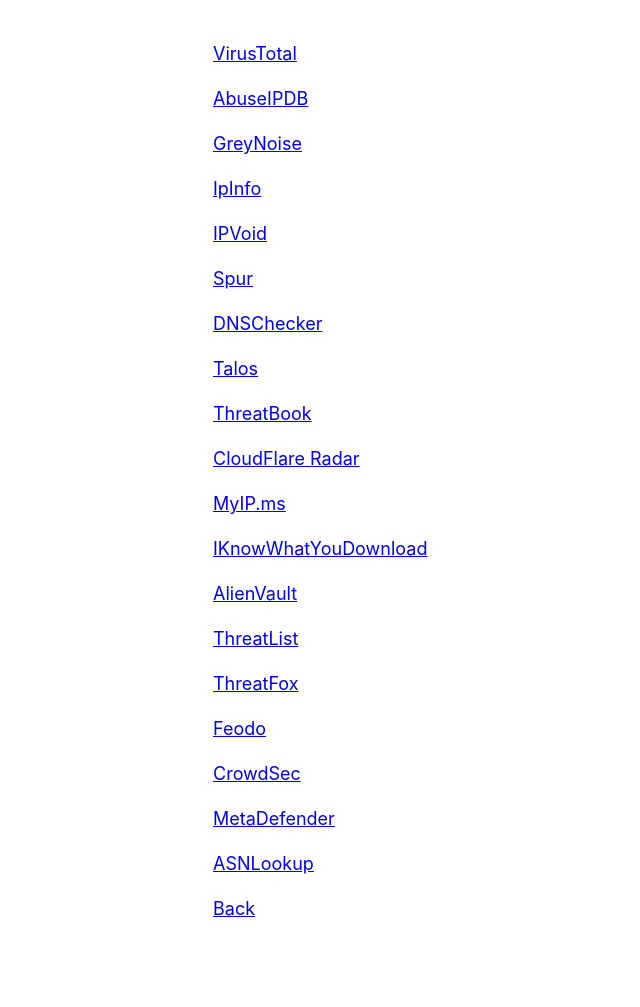
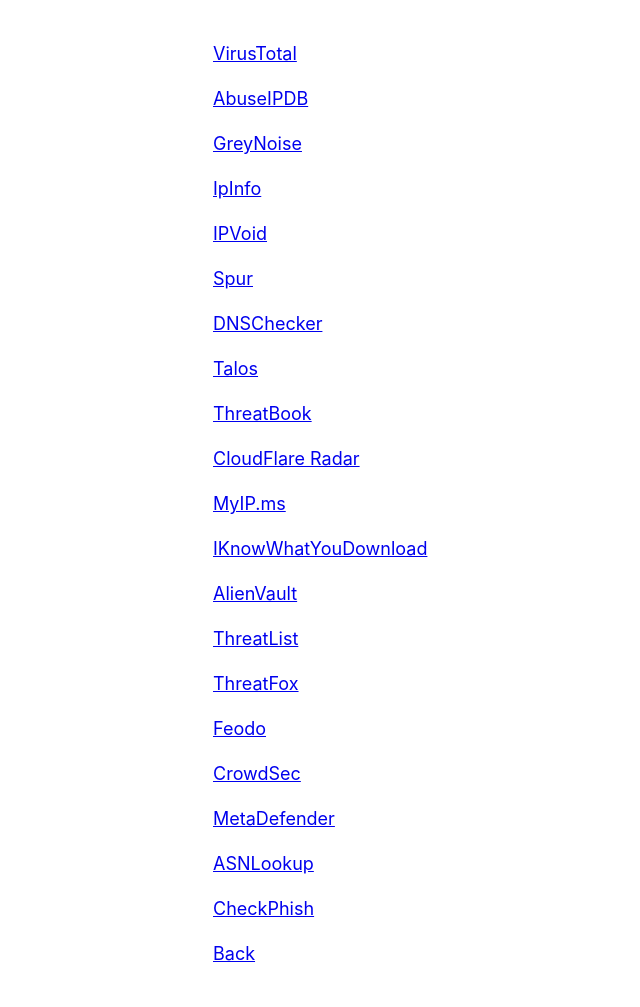
Before and after one commit to dolphinato/dolphinage, a Jekyll site: the page built from IPAnalysis.md, in a window 1280 px wide. Shown: the whole page, without its empty margins (102-742 px from the left). Built offline with Jekyll 4.4.1, drawn with Linux system fonts in a browser that asks for light colours; our own code applies the rules of GitHub Pages for plain Markdown files; the repository's description, which GitHub fills in, is left out; before the commit the page ends 962 px from its top, so only the background shows below that.

Commit message:
Update IPAnalysis.md

```diff
--- a/IPAnalysis.md
+++ b/IPAnalysis.md
@@ -71,7 +71,8 @@
 <p id="hiddenTextASNLookup"><p hidden>#osint</p></p>
 
 
-
+[CheckPhish](https://checkphish.ai)
+<p id="hiddenTextCheckPhish"><p hidden>#osint #reputation</p></p>
 
 
 
```
